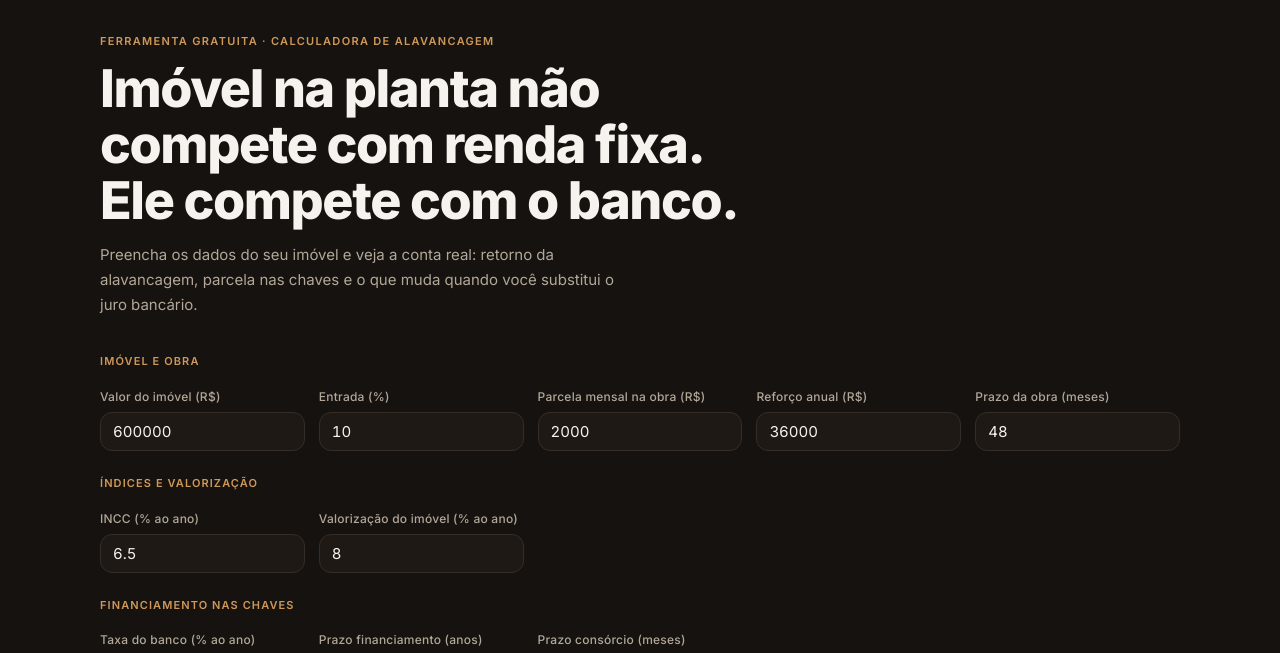
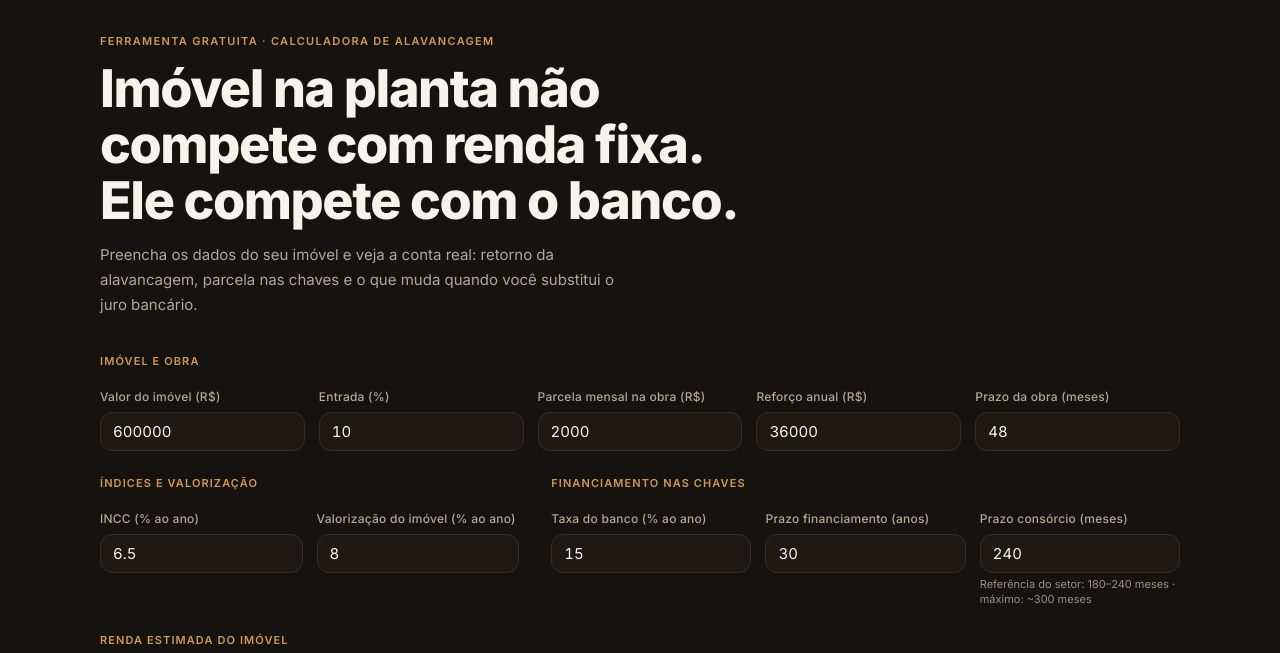
Before and after one commit to invistacomthiago/invistacomthiago.github.io, a plain HTML site: page calculadora-alavancagem.html in a window 1280 px wide. Shown: the part 91-744 px from the top of the page. Drawn offline with Linux system fonts and the light colour scheme.

Commit message:
Calculadora: índices e financiamento lado a lado; menu alinhado ao conteúdo
Co-Authored-By: Claude Opus 5.5 <noreply@anthropic.com>

```diff
--- a/calculadora-alavancagem.html
+++ b/calculadora-alavancagem.html
@@ -33,6 +33,7 @@
   --shadow:    0 1px 4px rgba(0,0,0,.3), 0 4px 16px rgba(0,0,0,.25);
   font-synthesis: none;
   color-scheme: dark;
+  --wrap: 1120px;
 }
 
 /* ── Reset / Base ─────────────────────────────────────────────────────── */
@@ -233,6 +234,13 @@ h1 {
   .risk-table td:first-child { white-space: normal; width: 38%; }
 }
 
+
+/* Índices e Financiamento lado a lado (computador) */
+.dupla{display:grid;grid-template-columns:2fr 3fr;gap:0 32px}
+.dupla-2 .input-grid{grid-template-columns:repeat(2,minmax(0,1fr))}
+.dupla-3 .input-grid{grid-template-columns:repeat(3,minmax(0,1fr))}
+@media(max-width:820px){.dupla{grid-template-columns:1fr}.dupla-2 .input-grid,.dupla-3 .input-grid{grid-template-columns:repeat(auto-fill,minmax(180px,1fr))}}
+
 /* ── Menu e rodapé iguais aos do site ── */
 /* ─── NAVBAR ─── */
 #navbar{position:fixed;top:0;left:0;right:0;z-index:100;
@@ -323,6 +331,9 @@ body > footer{margin-left:calc(-1 * max(16px, env(safe-area-inset-left,0px)));ma
     </div>
   </div>
 
+  <!-- Blocos 2 e 3 lado a lado: Índices e Financiamento -->
+  <div class="dupla">
+    <div class="dupla-col dupla-2">
   <!-- Bloco 2: Índices -->
   <p class="section-title">Índices e valorização</p>
   <div class="input-grid">
@@ -336,6 +347,8 @@ body > footer{margin-left:calc(-1 * max(16px, env(safe-area-inset-left,0px)));ma
     </div>
   </div>
 
+    </div>
+    <div class="dupla-col dupla-3">
   <!-- Bloco 3: Financiamento -->
   <p class="section-title">Financiamento nas chaves</p>
   <div class="input-grid">
@@ -351,6 +364,9 @@ body > footer{margin-left:calc(-1 * max(16px, env(safe-area-inset-left,0px)));ma
       <label>Prazo consórcio (meses)</label>
       <input type="number" id="prazoConsorcio" value="240" min="60" max="300" step="12">
       <span class="field-hint">Referência do setor: 180–240 meses · máximo: ~300 meses</span>
+    </div>
+  </div>
+
     </div>
   </div>
 
```
